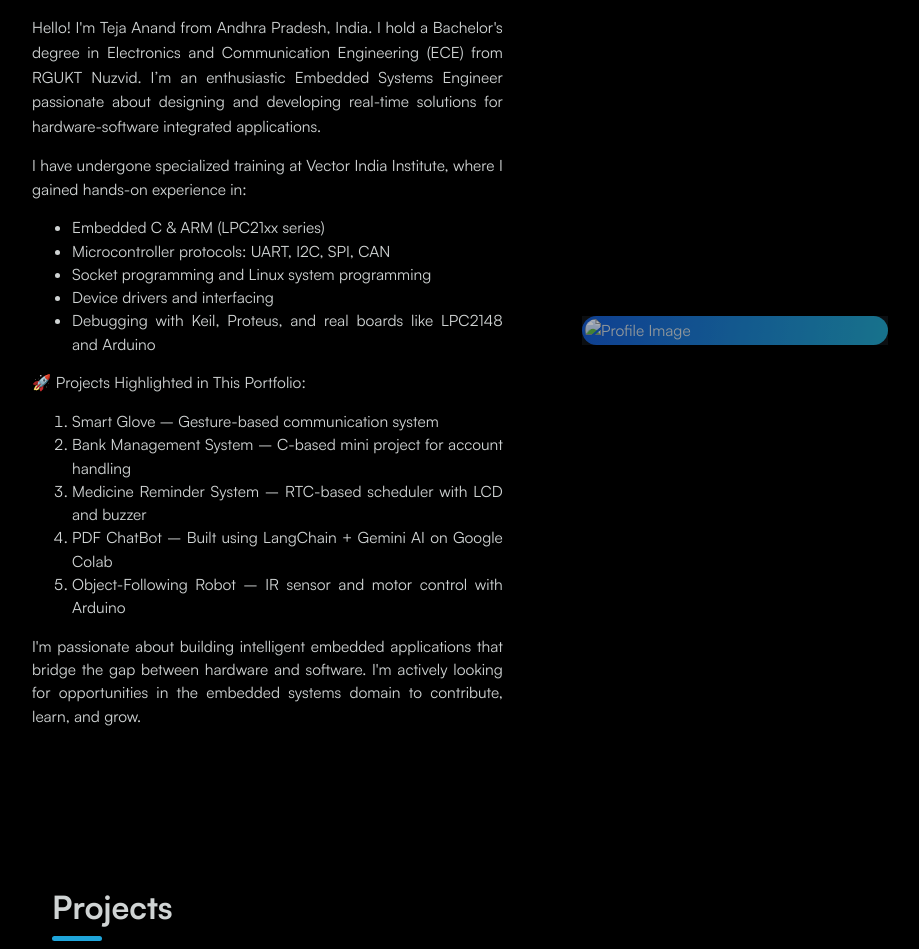
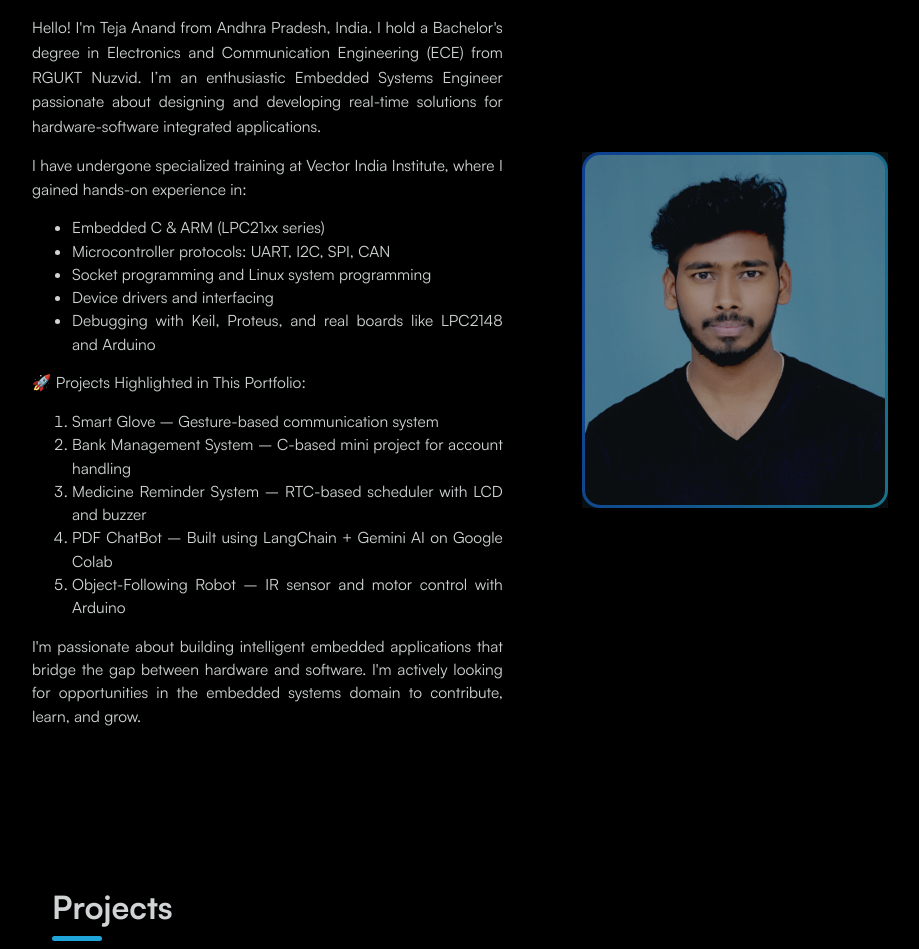
Before and after one commit to TejaAnand/my-portfolio, a plain HTML site: page index.html in a window 1280 px wide. Shown: the part 934-1883 px from the top of the page, without its empty margins (180-1099 px from the left). Drawn offline with Linux system fonts and the light colour scheme.

Commit message:
index.html

```diff
--- a/index.html
+++ b/index.html
@@ -383,7 +383,8 @@
       </div>
 
       <div class="img-box">
-        <img src="img/profile.jpg" class="profile-img" alt="Profile Image" />
+        <!img src="img/profile.jpg" class="profile-img" alt="Profile Image" />
+        <img src="profile.jpg" class="profile-img" alt="Profile Image" />
       </div>
     </section>
 
```
